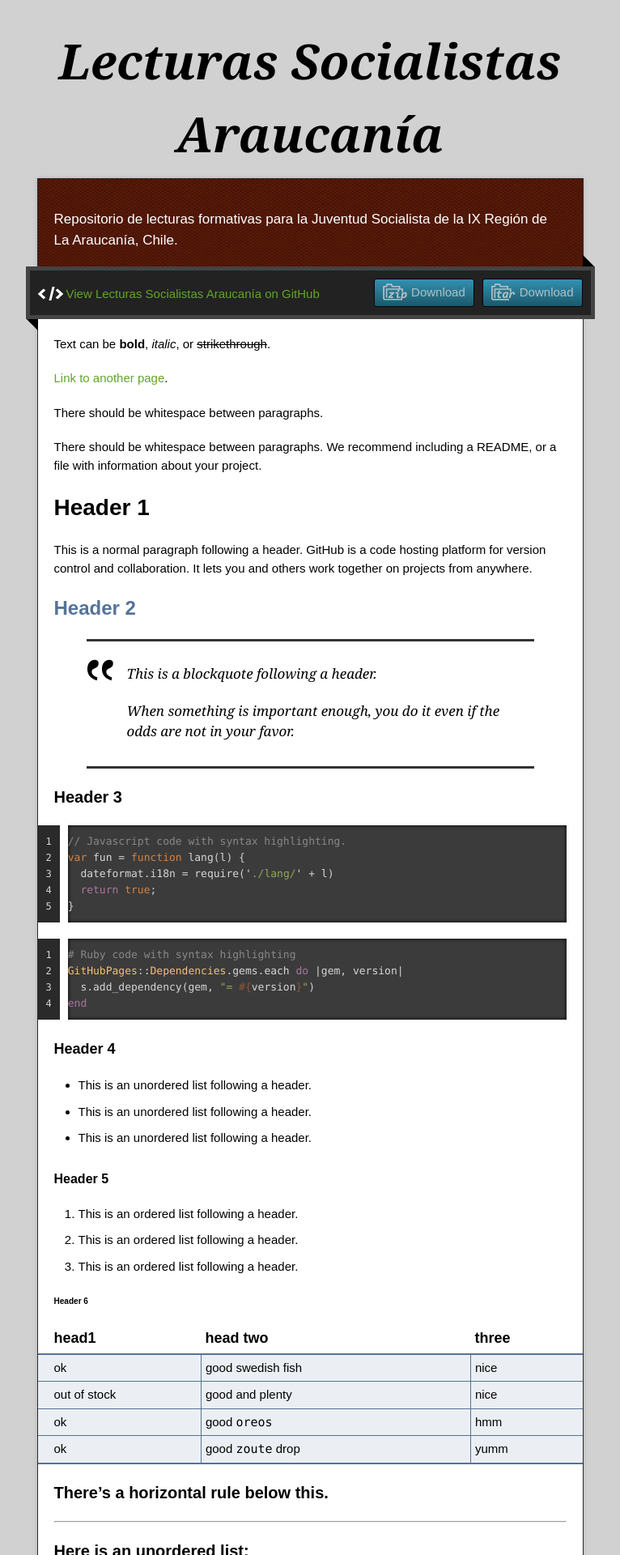
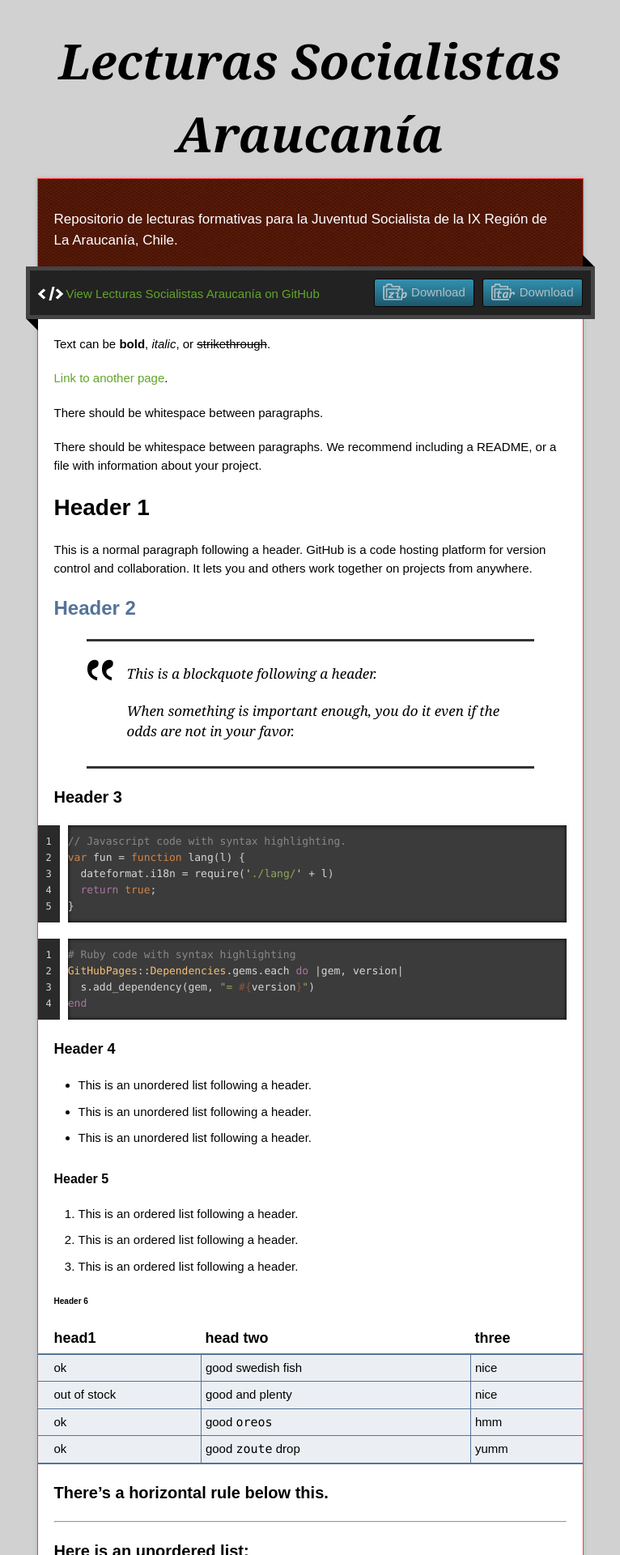
Before and after one commit to BUS-UFRO/Lecturas-Socialistas, a Jekyll site: the page built from index.md, in a window 1280 px wide. Shown: the top 1920 px of the page at 81% size, without its empty margins (257-1023 px from the left). Built offline with Jekyll 4.4.1, drawn with Linux system fonts in a browser that asks for light colours.

Commit message:
Cambia colores

```diff
--- a/_sass/jekyll-theme-time-machine.scss
+++ b/_sass/jekyll-theme-time-machine.scss
@@ -40,7 +40,7 @@ h1.title {
 }
 
 #container {
-  border: 1px solid #2a2a2a;
+  border: 1px solid #FF3B3D;
   background: #ddd url(../images/pattern.png);
   box-shadow: 0 0 5px #b1b1b1;
 }
```
